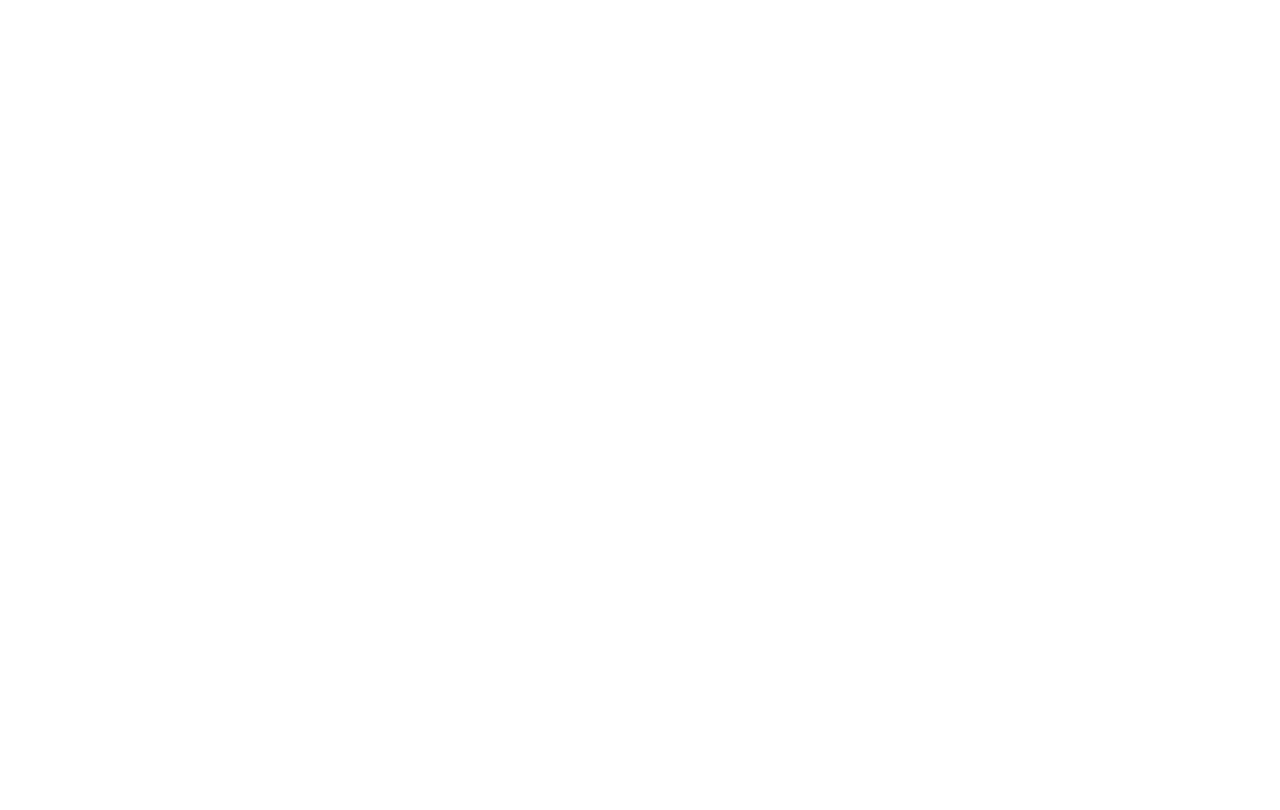
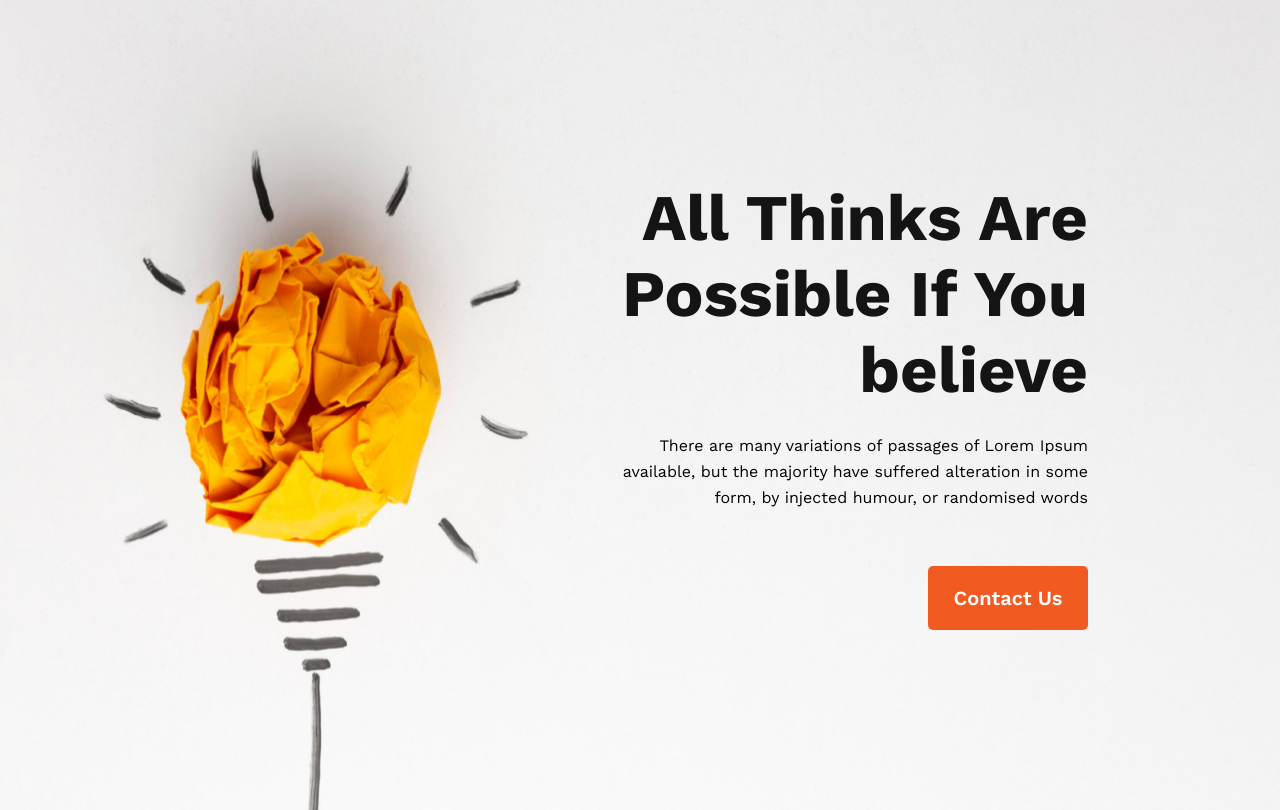
Before and after one commit to sadekcric/homework-website-1, a plain HTML site: page index.html in a window 1280 px wide. Drawn offline with nearby package versions, Linux system fonts and the light colour scheme.

Commit message:
header added

```diff
--- a/index.html
+++ b/index.html
@@ -3,10 +3,23 @@
 <head>
   <meta charset="UTF-8">
   <meta name="viewport" content="width=device-width, initial-scale=1.0">
-  <title>Document</title>
+  <title>First-Practics</title>
   <link rel="stylesheet" href="style.css">
 </head>
 <body>
+  <header>
+    <div class="header-title">
+      <h1 class="title">All Thinks Are Possible If You believe</h1>
+      <p>There are many variations of passages of Lorem Ipsum available, but the majority have suffered alteration in some form, by injected humour, or randomised words</p>
+      <div class="header-btn"><button>Contact Us</button></div>
+    </div>
 
+  </header>
+  <main>
+
+  </main>
+  <footer>
+
+  </footer>
 </body>
 </html>
--- a/style.css
+++ b/style.css
@@ -0,0 +1,66 @@
+@import url('https://fonts.googleapis.com/css2?family=Work+Sans:wght@400;500;600;700;800;900&display=swap');
+/* univarsal style */
+*{
+  margin:0;
+  padding:0;
+  box-sizing: border-box;
+  font-family: 'Work Sans', sans-serif;
+}
+:root{
+  --orange:#F15B22;
+  --dark-1:#151414;
+  --dark-2:#444343;
+  --white-1:#F8F8F8;
+  --white-2:#FFF;
+}
+/* Started Header section */
+header{
+  width: 100%;
+  height: 810px;
+  background-image: url('images/banner/banner1.png');
+  background-repeat: no-repeat;
+  background-size: 100% 810px;
+
+}
+/* header div */
+.header-title{
+  width:70%;
+  height: 810px;
+  margin: auto;
+  text-align: right;
+  display: flex;
+  flex-direction: column;
+  justify-content:center;
+  align-items: end;
+}
+/* header title */
+.header-title h1{
+  color: var(--dark-1);
+  font-size: 65px;
+  font-weight: 700;
+  width: 525px;
+}
+/* title paragraph */
+.header-title p{
+  color: var(--Dark-02);
+font-size: 16px;
+font-weight: 400;
+line-height: 26px;
+width: 495px;
+margin-top: 25px;
+}
+
+/* header button */
+.header-btn button{
+  border-radius: 5px;
+  background: var(--orange);
+  width: 160px;
+  height: 64px;
+  color: #FFF;
+font-size: 20px;
+font-weight: 600;
+margin-top: 55px;
+border: none;
+}
+/* header closed */
+/* Main body Start */
```
Also changed, not shown: images/banner/banner1.png (added), images/banner/banner2.png (added), images/banner/banner3.png (added), images/gradient1.png (added), images/gradient2.png (added), images/gradient3.png (added), images/icons/ecom.png (added), images/icons/fb.png (added), images/icons/js.png (added), images/icons/smoke.png (added), images/icons/twitter.png (added), images/icons/web.png (added), images/icons/youtube.png (added), images/person.png (added), 1 more files.
